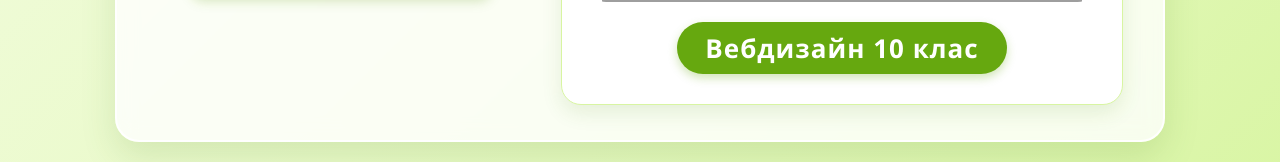
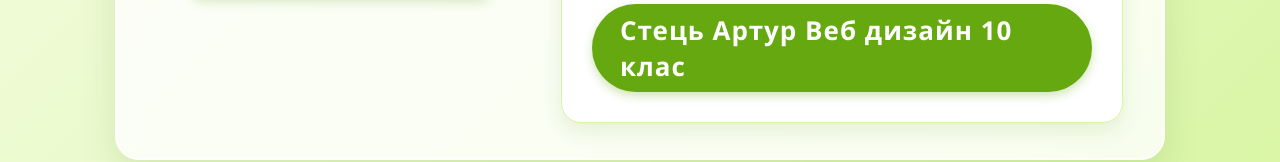
Before and after one commit to htmllitseystepan1-spec/Stetc_Arthur, a plain HTML site: page index.html in a window 1280 px wide. Shown: the part 542-704 px from the top of the page. Drawn offline with Linux system fonts and the light colour scheme; grey boxes are pictures that could not be loaded.

Commit message:
Update index.html

```diff
--- a/index.html
+++ b/index.html
@@ -25,7 +25,7 @@
         <aside class="side-banner">
             <!-- Векторне зображення комп'ютера -->
                       <img src="https://raw.githubusercontent.com/valentunaandriyvna-maker/codepen-images/refs/heads/main/web_disign.jpg" alt="Опис картинки" class="pc-icon">
-            <div class="class-badge">Вебдизайн 10 клас</div>
+            <div class="class-badge">Стець Артур Веб дизайн 10 клас</div>
         </aside>
     </div>
 </body>
```
